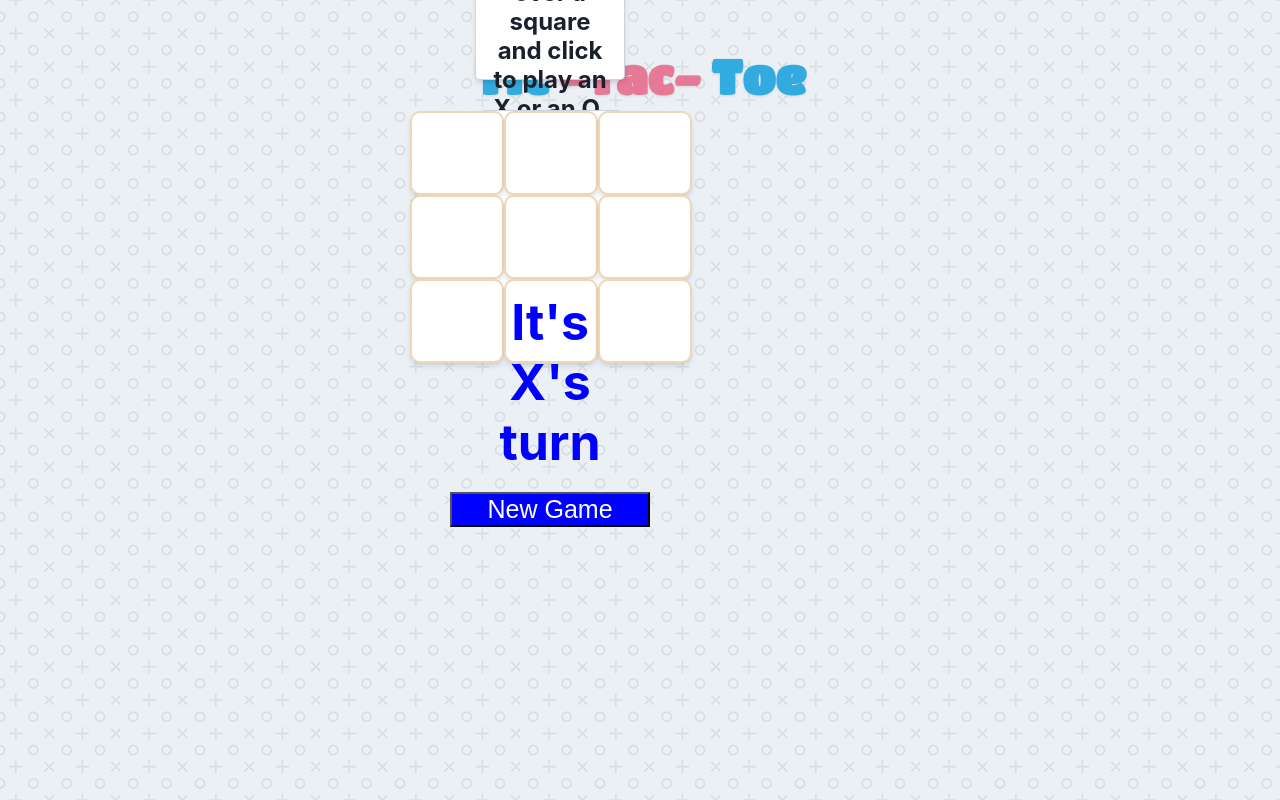
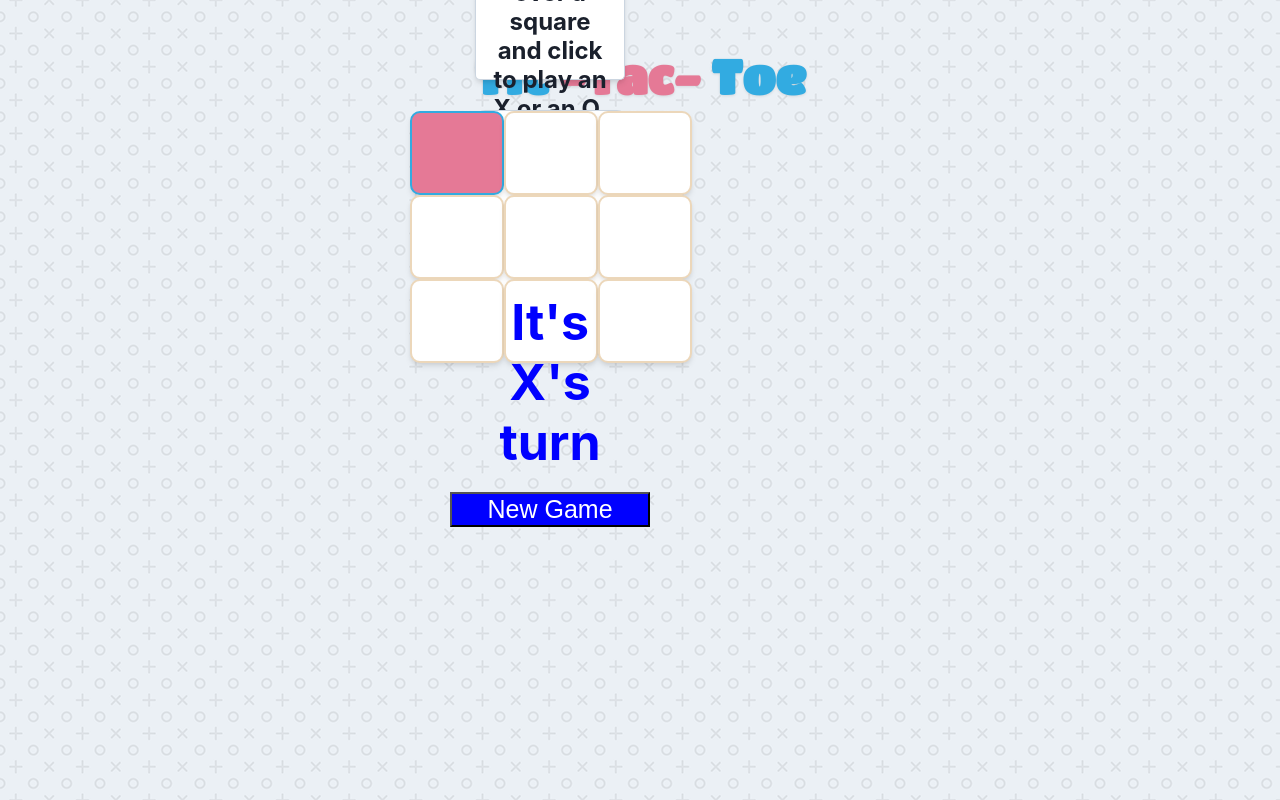
Before and after one commit to daeshaun10/info2180-lab3, a plain HTML site: page index.html in a window 1280 px wide. In both pictures the pointer is over the element 457 px from the left and 153 px from the top of the page. Drawn offline with Linux system fonts and the light colour scheme.

Commit message:
added 0 and x code and on mouse event for css
added 0 and x code and on mouse event for css

```diff
--- a/tic-tac-toe.css
+++ b/tic-tac-toe.css
@@ -106,6 +106,12 @@ h1 span {
   cursor: pointer;
 }
 
+.cell:hover {
+  background: var(--coral);
+  border-color: var(--lighterBlue);
+  cursor: pointer;
+}
+
 .hover.O {
   color: white;
 }
```
